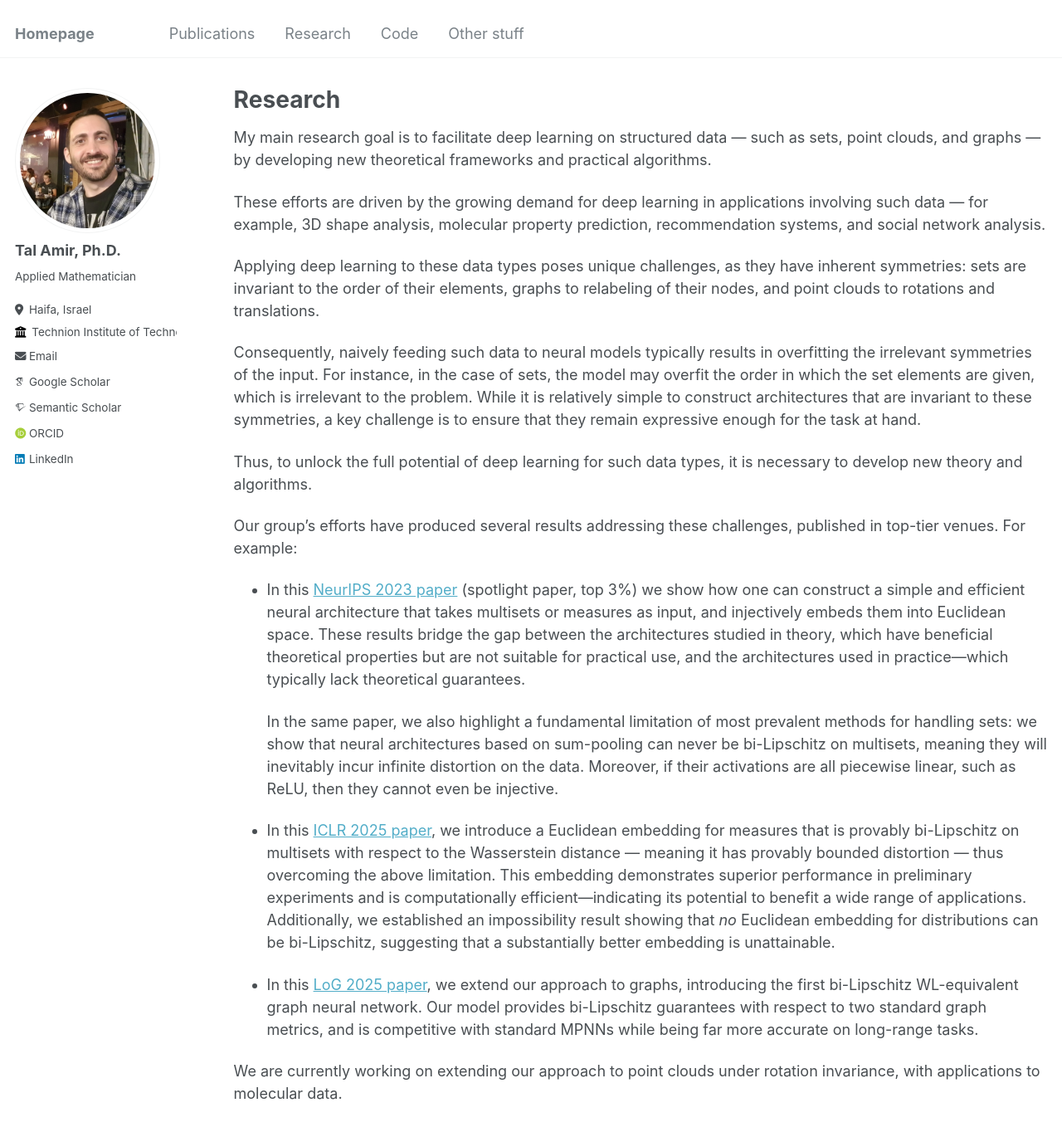
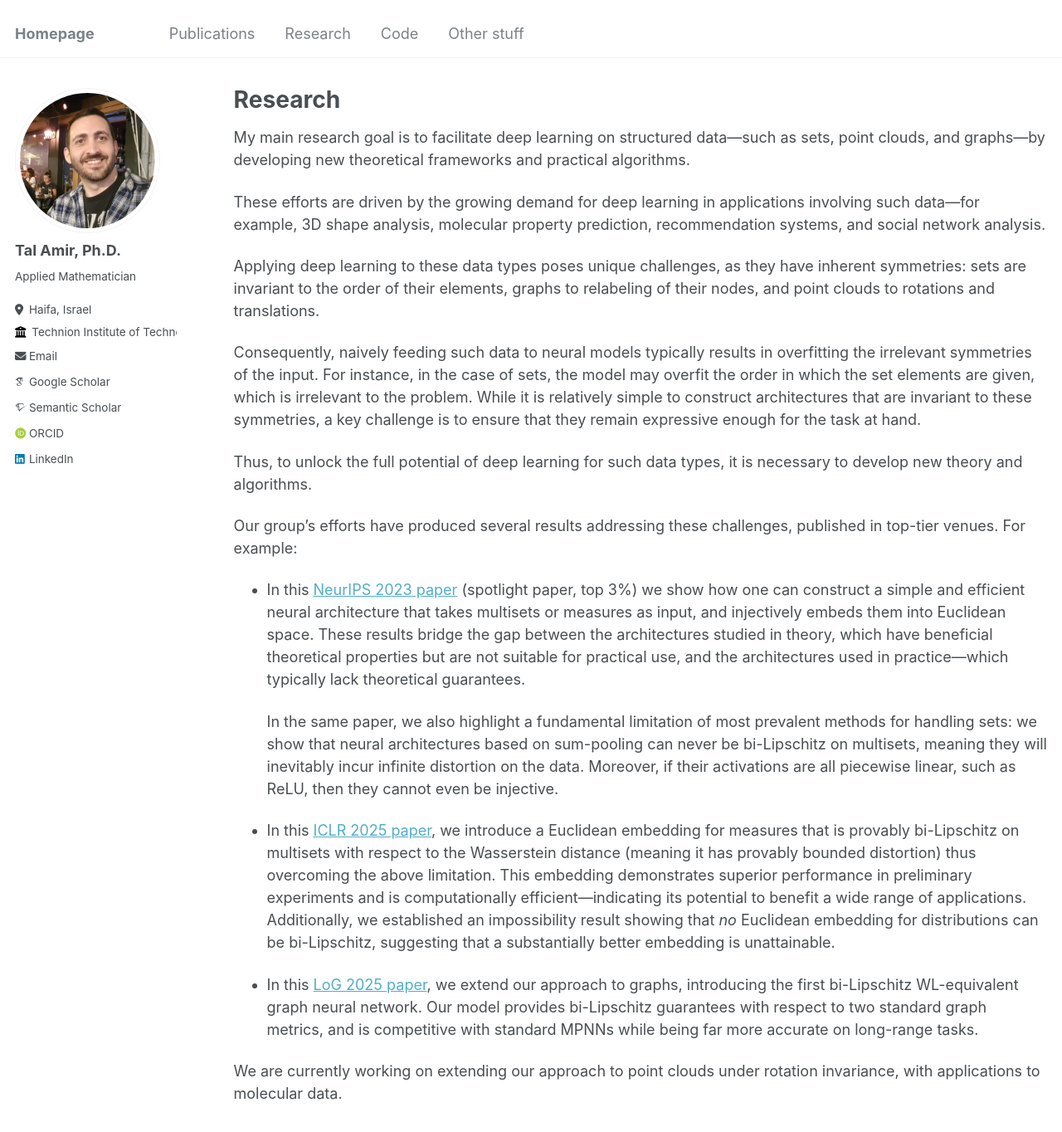
Before and after one commit to tal-amir/tal-amir.github.io, a Jekyll site: the page built from _pages/research.md, in a window 1280 px wide and 1400 px high. Shown: the top 1364 px of the window at 83% size. Built offline with Jekyll 4.4.1, drawn with Linux system fonts in a browser that asks for light colours; some web fonts are replaced.

Commit message:
Refreshing homepage

```diff
--- a/_pages/research.md
+++ b/_pages/research.md
@@ -7,9 +7,9 @@ author_profile: true
 
 {% include base_path %}
 
-My main research goal is to facilitate deep learning on structured data — such as sets, point clouds, and graphs — by developing new theoretical frameworks and practical algorithms.
+My main research goal is to facilitate deep learning on structured data—such as sets, point clouds, and graphs—by developing new theoretical frameworks and practical algorithms.
 
-These efforts are driven by the growing demand for deep learning in applications involving such data — for example, 3D shape analysis, molecular property prediction, recommendation systems, and social network analysis.
+These efforts are driven by the growing demand for deep learning in applications involving such data—for example, 3D shape analysis, molecular property prediction, recommendation systems, and social network analysis.
 
 Applying deep learning to these data types poses unique challenges, as they have inherent symmetries: sets are invariant to the order of their elements, graphs to relabeling of their nodes, and point clouds to rotations and translations.
 
@@ -24,7 +24,7 @@ Our group's efforts have produced several results addressing these challenges, p
 
   In the same paper, we also highlight a fundamental limitation of most prevalent methods for handling sets: we show that neural architectures based on sum-pooling can never be bi-Lipschitz on multisets, meaning they will inevitably incur infinite distortion on the data. Moreover, if their activations are all piecewise linear, such as ReLU, then they cannot even be injective.
 
-- In this [ICLR 2025 paper](https://tal-amir.github.io/publication/2024-05%20Fourier%20Sliced-Wasserstein%20Embedding), we introduce a Euclidean embedding for measures that is provably bi-Lipschitz on multisets with respect to the Wasserstein distance — meaning it has provably bounded distortion — thus overcoming the above limitation. This embedding demonstrates superior performance in preliminary experiments and is computationally efficient—indicating its potential to benefit a wide range of applications. Additionally, we established an impossibility result showing that _no_ Euclidean embedding for distributions can be bi-Lipschitz, suggesting that a substantially better embedding is unattainable.
+- In this [ICLR 2025 paper](https://tal-amir.github.io/publication/2024-05%20Fourier%20Sliced-Wasserstein%20Embedding), we introduce a Euclidean embedding for measures that is provably bi-Lipschitz on multisets with respect to the Wasserstein distance (meaning it has provably bounded distortion) thus overcoming the above limitation. This embedding demonstrates superior performance in preliminary experiments and is computationally efficient—indicating its potential to benefit a wide range of applications. Additionally, we established an impossibility result showing that _no_ Euclidean embedding for distributions can be bi-Lipschitz, suggesting that a substantially better embedding is unattainable.
 
 - In this [LoG 2025 paper](https://tal-amir.github.io/publication/2024-10%20FSWGNN), we extend our approach to graphs, introducing the first bi-Lipschitz WL-equivalent graph neural network. Our model provides bi-Lipschitz guarantees with respect to two standard graph metrics, and is competitive with standard MPNNs while being far more accurate on long-range tasks.
 
```
Also changed, not shown: _pages/code.md (+1 -1 lines).
